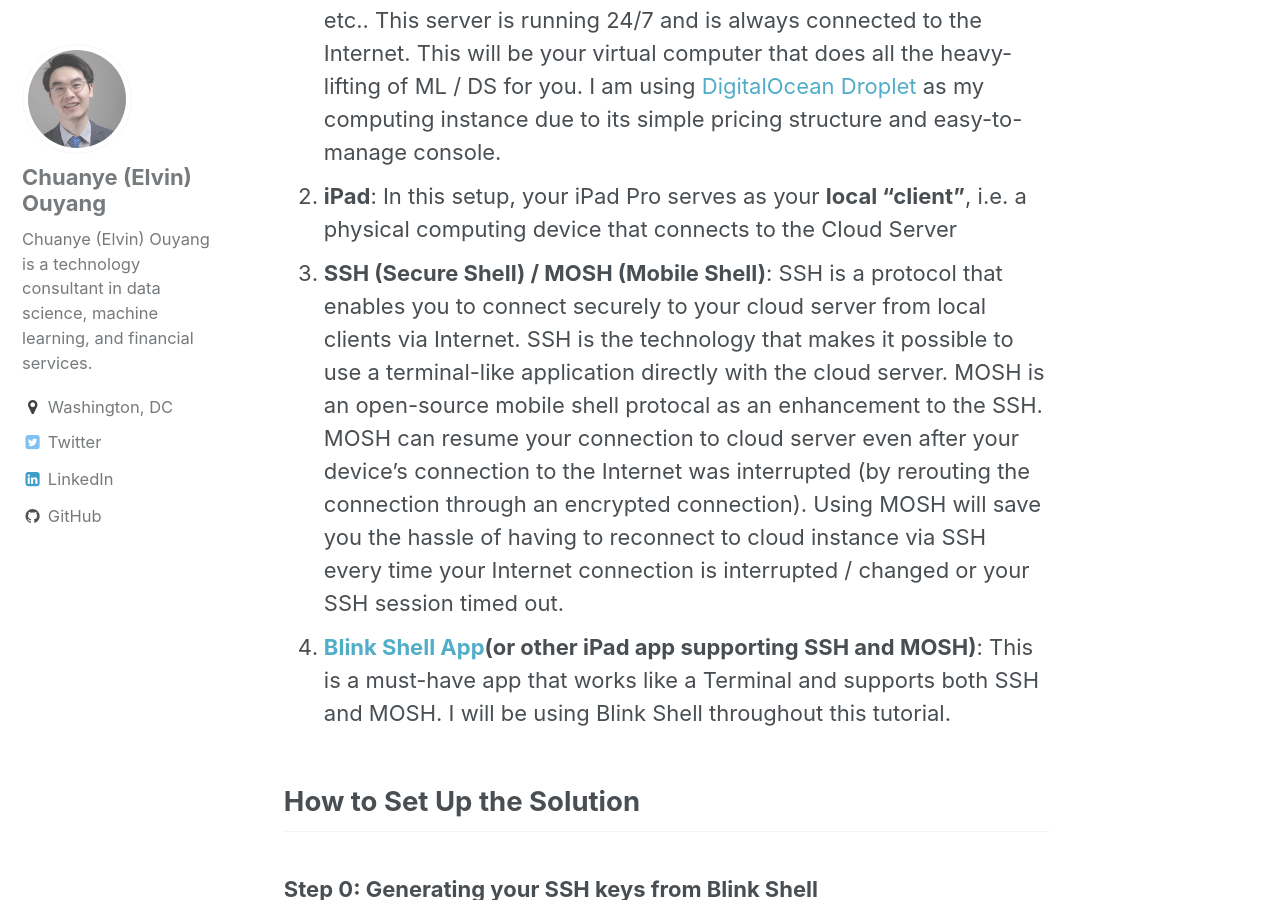
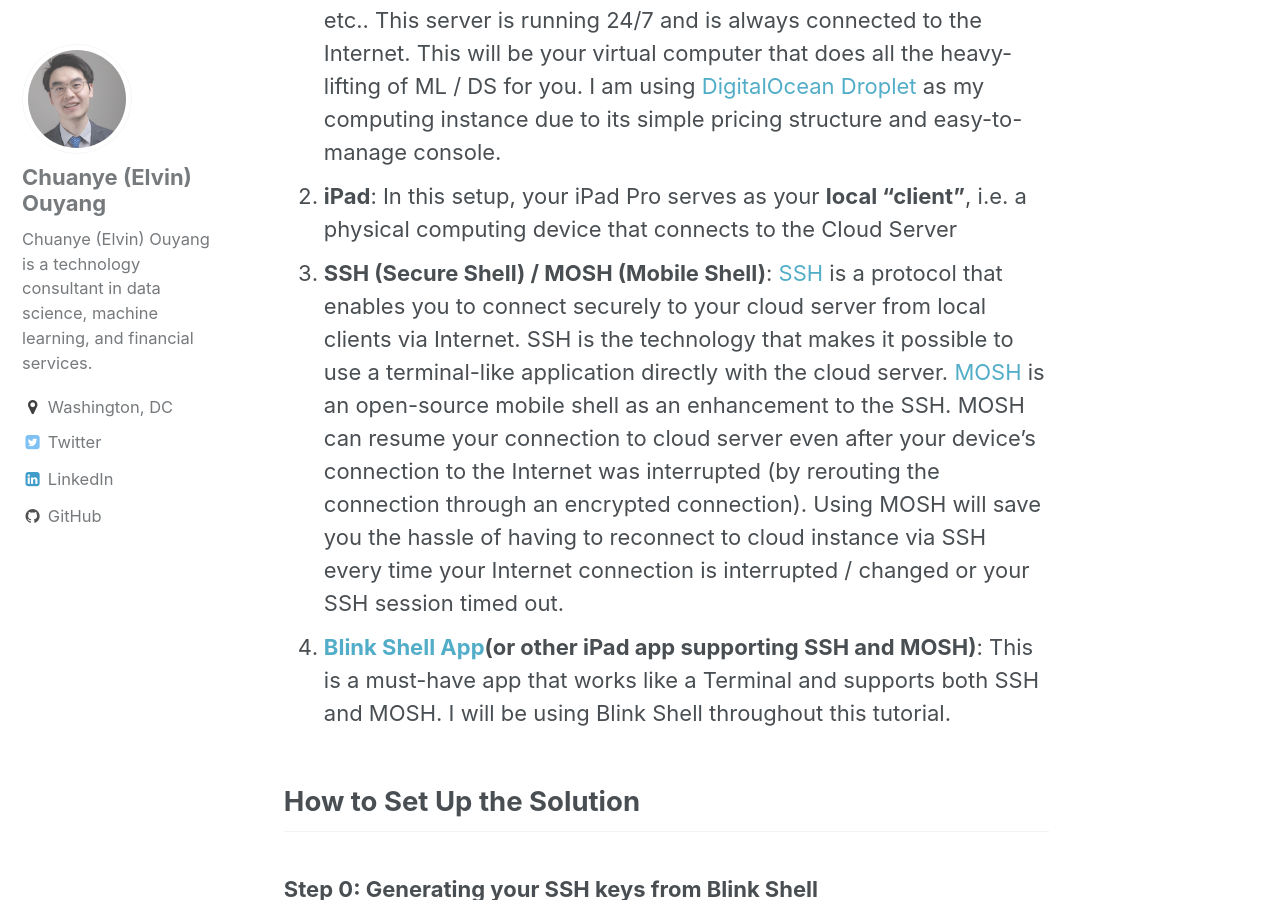
Before and after one commit to ElvinOuyang/elvinouyang.github.io, a Jekyll site: the page built from _posts/2020-04-10-setup-ipad-pro-for-data-science-development-part-1.md, in a window 1280 px wide and 900 px high, scrolled down 3088 px. Built offline with Jekyll 4.4.1, drawn with Linux system fonts in a browser that asks for light colours; comment, search, counter and statistics services are not loaded.

Commit message:
added hyper links and updated pictures

```diff
--- a/_posts/2020-04-10-setup-ipad-pro-for-data-science-development-part-1.md
+++ b/_posts/2020-04-10-setup-ipad-pro-for-data-science-development-part-1.md
@@ -40,7 +40,7 @@
 
 1. **Cloud Server**: a Linux instance running on DigitalOcean, AWS, GCP, etc.. This server is running 24/7 and is always connected to the Internet. This will be your virtual computer that does all the heavy-lifting of ML / DS for you. I am using [DigitalOcean Droplet](https://www.digitalocean.com/pricing/) as my computing instance due to its simple pricing structure and easy-to-manage console.
 2. **iPad**: In this setup, your iPad Pro serves as your **local "client"**, i.e. a physical computing device that connects to the Cloud Server
-3. **SSH (Secure Shell) / MOSH (Mobile Shell)**: SSH is a protocol that enables you to connect securely to your cloud server from local clients via Internet. SSH is the technology that makes it possible to use a terminal-like application directly with the cloud server. MOSH is an open-source mobile shell protocal as an enhancement to the SSH. MOSH can resume your connection to cloud server even after your device's connection to the Internet was interrupted (by rerouting the connection through an encrypted connection). Using MOSH will save you the hassle of having to reconnect to cloud instance via SSH every time your Internet connection is interrupted / changed or your SSH session timed out.
+3. **SSH (Secure Shell) / MOSH (Mobile Shell)**: [SSH](https://en.wikipedia.org/wiki/Secure_Shell) is a protocol that enables you to connect securely to your cloud server from local clients via Internet. SSH is the technology that makes it possible to use a terminal-like application directly with the cloud server. [MOSH](https://mosh.org) is an open-source mobile shell as an enhancement to the SSH. MOSH can resume your connection to cloud server even after your device's connection to the Internet was interrupted (by rerouting the connection through an encrypted connection). Using MOSH will save you the hassle of having to reconnect to cloud instance via SSH every time your Internet connection is interrupted / changed or your SSH session timed out.
 4. **[Blink Shell App](https://blink.sh)(or other iPad app supporting SSH and MOSH)**: This is a must-have app that works like a Terminal and supports both SSH and MOSH. I will be using Blink Shell throughout this tutorial.
 
 ## How to Set Up the Solution
```
Also changed, not shown: assets/images/ipad-pro-set-up/blink_5.png.
